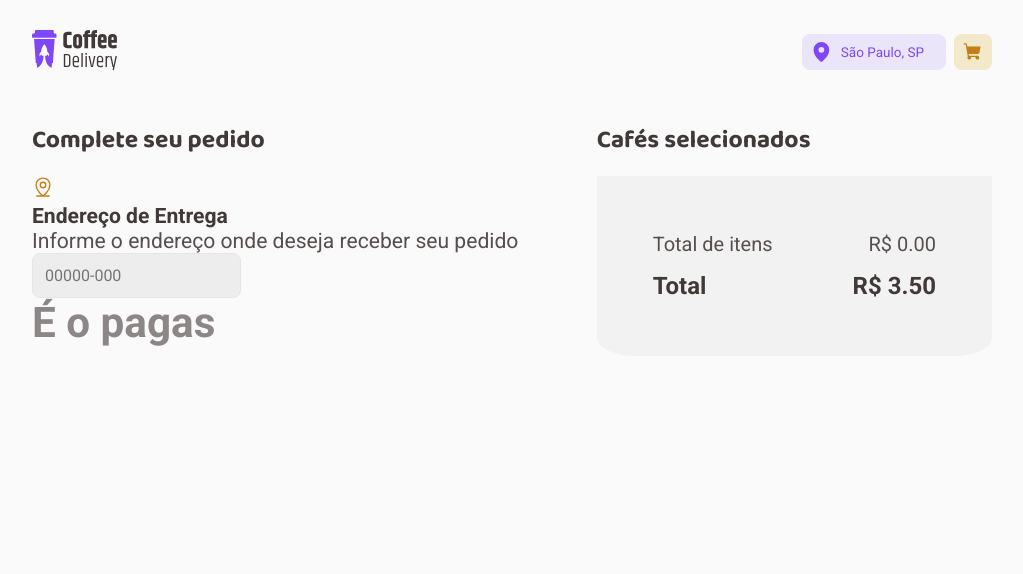
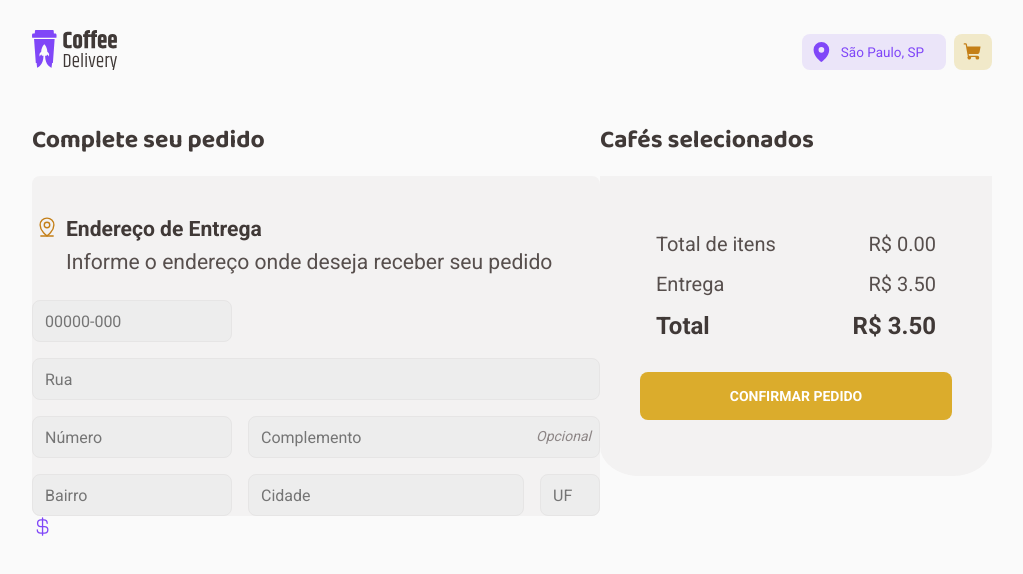
Before and after one commit to CaioScatolino/coffee-delivery-v2, a React (Vite) app: page /checkout in a window 1280 px wide. Shown: the top 574 px of the page, without its empty margins (128-1151 px from the left). Built offline with nearby package versions, Linux system fonts and the light colour scheme.

Commit message:
Atualizando projeto

```diff
--- a/src/Pages/Checkout/Order/FormAdress/index.tsx
+++ b/src/Pages/Checkout/Order/FormAdress/index.tsx
@@ -1,10 +1,20 @@
 import { Payment } from '../Payment'
 import * as zod from 'zod'
 import { zodResolver } from '@hookform/resolvers/zod'
-import { FormAdressContainer, FormContainer, InputPostCode } from './styles'
+import {
+  FormAdressContainer,
+  FormContainer,
+  InputCity,
+  InputComplement,
+  InputNeighborhood,
+  InputNumber,
+  InputPostcode,
+  InputState,
+  InputStreet,
+} from './styles'
 import { useContext } from 'react'
 import { OrderContext } from '../../../../contexts/OrderContext'
-import { useForm } from 'react-hook-form'
+import { useForm, FormProvider } from 'react-hook-form'
 
 const newAdressFormsValidationSchema = zod.object({
   postcode: zod.string().min(1, 'Inform PostCode'),
@@ -20,25 +30,71 @@ const newAdressFormsValidationSchema = zod.object({
 export type NewAdressFormData = zod.infer<typeof newAdressFormsValidationSchema>
 
 export function FormAdress() {
-  const { } = useContext(OrderContext)
+  const { createNewAdress } = useContext(OrderContext)
 
   const NewAdressForm = useForm<NewAdressFormData>({
     resolver: zodResolver(newAdressFormsValidationSchema),
   })
 
   const { reset, register, handleSubmit } = NewAdressForm
+  function handleCreateNewAdress(data: NewAdressFormData) {
+    console.log(data)
+    createNewAdress(data)
+    reset()
+  }
 
   return (
-    <FormContainer id="adressForm">
+    <FormContainer
+      id="adressForm"
+      onSubmit={handleSubmit(handleCreateNewAdress)}
+    >
       <FormAdressContainer>
-        <InputPostCode
+        <InputPostcode
           placeholder="00000-000"
           id="postCode"
           required
-          {...register('postCode')}
+          {...register('postcode')}
+        />
+        <InputStreet
+          placeholder="Rua"
+          id="street"
+          required
+          {...register('street')}
+        />
+        <InputNumber
+          placeholder="Número"
+          id="number"
+          required
+          {...register('number')}
+        />
+        <InputComplement
+          placeholder="Complemento"
+          id="complement"
+          {...register('complement')}
+        />
+        <span>Opcional</span>
+        <InputNeighborhood
+          placeholder="Bairro"
+          id="neighborhood"
+          required
+          {...register('neighborhood')}
+        />
+        <InputCity
+          placeholder="Cidade"
+          id="city"
+          required
+          {...register('city')}
+        />
+        <InputState
+          placeholder="UF"
+          id="state"
+          required
+          {...register('state')}
         />
       </FormAdressContainer>
-      <Payment />
+      <FormProvider {...NewAdressForm}>
+        <Payment />
+      </FormProvider>
     </FormContainer>
   )
 }
--- a/src/Pages/Checkout/Order/FormAdress/styles.ts
+++ b/src/Pages/Checkout/Order/FormAdress/styles.ts
@@ -1,7 +1,33 @@
 import styled from 'styled-components'
 
-export const FormContainer = styled.form``
-export const FormAdressContainer = styled.div``
+export const FormContainer = styled.form`
+  display: flex;
+  flex-direction: column;
+  background-color: ${(props) => props.theme.background};
+`
+export const FormAdressContainer = styled.div`
+  display: grid;
+  grid-template-columns: 12.5rem 17.25rem 3.75rem;
+  grid-template-rows: 2.625rem 2.625rem 2.625rem 2.625rem;
+  grid-template-areas:
+    'inputPostcode . .'
+    'inputStreet inputStreet inputStreet'
+    'inputNumber inputComplement inputComplement'
+    'inputNeighborhood inputCity inputState';
+  grid-gap: 1rem;
+  justify-content: center;
+  background-color: ${(props) => props.theme['base-card']};
+  border-bottom-left-radius: 8px;
+  border-bottom-right-radius: 8px;
+
+  span {
+    position: relative;
+    top: 8rem;
+    left: 18rem;
+    font-size: 0.875rem;
+    font-style: italic;
+  }
+`
 
 const Input = styled.input`
   background-color: ${(props) => props.theme['base-input']};
@@ -10,6 +36,24 @@ const Input = styled.input`
   padding: 0.75rem;
 `
 
-export const InputPostCode = styled(Input)`
-  grid-area: inputPostCode;
+export const InputPostcode = styled(Input)`
+  grid-area: inputPostcode;
 `
+export const InputStreet = styled(Input)`
+  grid-area: inputStreet;
+`
+export const InputNumber = styled(Input)`
+  grid-area: inputNumber;
+`
+export const InputComplement = styled(Input)`
+  grid-area: inputComplement;
+`
+export const InputNeighborhood = styled(Input)`
+  grid-area: inputNeighborhood;
+`
+export const InputCity = styled(Input)`
+  grid-area: inputCity;
+`
+export const InputState = styled(Input)`
+  grid-area: inputState;
+`
--- a/src/Pages/Checkout/Order/Payment/index.tsx
+++ b/src/Pages/Checkout/Order/Payment/index.tsx
@@ -1,3 +1,13 @@
+import { CurrencyDollar } from 'phosphor-react'
+import { BasicHeader } from '../styles'
+import { PaymentContainer } from './style'
+
 export function Payment() {
-  return <h1>É o pagas</h1>
+  return (
+    <PaymentContainer>
+      <BasicHeader variantColor="purple">
+        <CurrencyDollar />
+      </BasicHeader>
+    </PaymentContainer>
+  )
 }
--- /dev/null
+++ b/src/Pages/Checkout/Order/Payment/style.ts
@@ -0,0 +1,3 @@
+import styled from 'styled-components'
+
+export const PaymentContainer = styled.div``
--- a/src/Pages/Checkout/Order/styles.ts
+++ b/src/Pages/Checkout/Order/styles.ts
@@ -15,13 +15,30 @@ export const OrderContainer = styled.div`
   }
 `
 
-export const OrderContainerMain = styled.main``
+export const OrderContainerMain = styled.main`
+  display: flex;
+  flex-direction: column;
+  align-items: center;
+  width: 100%;
+  background-color: ${(props) => props.theme['base-card']};
+  padding: 2.5rem 0 0;
+  border-radius: 8px;
+`
 
 export const BasicHeader = styled.div<VariantColorProps>`
+  width: 35rem;
+  height: 2.75rem;
+
+  margin-bottom: 2.5rem;
+  display: flex;
+  gap: 0.5rem;
+  color: ${(props) => props.theme[VARIANT_COLOR[props.variantColor]]};
+  font-size: 1.32rem;
   color: ${(props) => props.theme[VARIANT_COLOR[props.variantColor]]};
 
   h4 {
     color: ${(props) => props.theme['base-subtitle']};
+    margin-bottom: 0.5rem;
   }
 
   p {
--- a/src/Pages/Checkout/Selected/index.tsx
+++ b/src/Pages/Checkout/Selected/index.tsx
@@ -1,7 +1,11 @@
 import { useContext } from 'react'
 import { OrderContext } from '../../../contexts/OrderContext'
 import { CoffeeCardSelected } from './Components/CoffeeCardSelected'
-import { SelectedContainer, SelectedContainerMain } from './styles'
+import {
+  PurchaseButton,
+  SelectedContainer,
+  SelectedContainerMain,
+} from './styles'
 
 export function Selected() {
   const { cart } = useContext(OrderContext)
@@ -32,6 +36,10 @@ export function Selected() {
               <td>Total de itens</td>
               <td>R$ {totalOrder.toFixed(2)}</td>
             </tr>
+            <tr>
+              <td>Entrega</td>
+              <td>R$ {deliveryFee.toFixed(2)}</td>
+            </tr>
           </tbody>
           <tfoot>
             <tr>
@@ -40,6 +48,9 @@ export function Selected() {
             </tr>
           </tfoot>
         </table>
+        <PurchaseButton type="submit" form="adressForm">
+          CONFIRMAR PEDIDO
+        </PurchaseButton>
       </SelectedContainerMain>
     </SelectedContainer>
   )
--- a/src/Pages/Checkout/Selected/styles.ts
+++ b/src/Pages/Checkout/Selected/styles.ts
@@ -54,3 +54,15 @@ export const SelectedContainerMain = styled.main`
     }
   }
 `
+export const PurchaseButton = styled.button`
+  margin: 1rem 0;
+  width: 100%;
+  padding: 0.75rem 0.5rem;
+  border: 0;
+  background-color: ${(props) => props.theme.yellow};
+  color: ${(props) => props.theme.white};
+  font-weight: 700;
+  font-size: 0.875rem;
+  height: 3rem;
+  border-radius: 8px;
+`
--- a/src/contexts/OrderContext.tsx
+++ b/src/contexts/OrderContext.tsx
@@ -1,14 +1,28 @@
-import { createContext, ReactNode, useEffect, useReducer } from 'react'
+import {
+  createContext,
+  ReactNode,
+  useEffect,
+  useReducer,
+  useState,
+} from 'react'
+import { useNavigate } from 'react-router-dom'
+import { NewAdressFormData } from '../Pages/Checkout/Order/FormAdress'
 import { coffees } from '../products/products'
-import { updateCartAction, removeFromCartAction } from '../reducers/actions'
-import { Coffee, Item, orderReducer } from '../reducers/reducer'
+import {
+  updateCartAction,
+  removeFromCartAction,
+  createNewAdressAction,
+} from '../reducers/actions'
+import { Coffee, DeliveryInfo, Item, orderReducer } from '../reducers/reducer'
 
 export interface OrderContextType {
   coffees: Coffee[]
   cart: Item[]
+  adress?: DeliveryInfo
 
   updateCart: (idProduct: string, quantity: number) => void
   removeFromCart: (id: string) => void
+  createNewAdress: (data: NewAdressFormData) => void
 }
 
 export interface OrderContextProviderProps {
@@ -17,13 +31,13 @@ export interface OrderContextProviderProps {
 export const initialState = {
   id: new Date().toString(),
   cart: [] as Item[],
-  // adress: {} as DeliveryInfo,
+  adress: {} as DeliveryInfo,
 }
 
 export const OrderContext = createContext({} as OrderContextType)
 
 export function OrderContextProvider({ children }: OrderContextProviderProps) {
-  // const [load, setLoad] = useState(false)
+  const [load, setLoad] = useState(false)
 
   const [orderState, dispatch] = useReducer(orderReducer, initialState, () => {
     const storedStateAsJSON = localStorage.getItem(
@@ -35,7 +49,7 @@ export function OrderContextProvider({ children }: OrderContextProviderProps) {
     return initialState
   })
 
-  const { cart /* adress */ } = orderState
+  const { cart, adress } = orderState
 
   function updateCart(idProduct: string, quantity: number) {
     dispatch(updateCartAction(idProduct, quantity))
@@ -45,24 +59,33 @@ export function OrderContextProvider({ children }: OrderContextProviderProps) {
     dispatch(removeFromCartAction(idProduct))
   }
 
+  function createNewAdress(dataForm: NewAdressFormData) {
+    dispatch(createNewAdressAction(dataForm))
+    setLoad(true)
+  }
+
   useEffect(() => {
     const stateJSON = JSON.stringify(orderState)
 
     localStorage.setItem('@ignite-coffee-delivery:orderState-1.0.0', stateJSON)
   }, [orderState])
 
+  const navigate = useNavigate()
+  useEffect(() => {
+    if (load) {
+      navigate('/success')
+    }
+  }, [load, navigate])
+
   return (
     <OrderContext.Provider
       value={{
         coffees,
         cart,
+        adress,
         updateCart,
         removeFromCart,
-        // adress,
-
-        // updateCart,
-        // removeFromCart,
-        // createNewAdress,
+        createNewAdress,
       }}
     >
       {children}
--- a/src/reducers/actions.ts
+++ b/src/reducers/actions.ts
@@ -1,8 +1,13 @@
+import { NewAdressFormData } from '../Pages/Checkout/Order/FormAdress'
+
 export enum ActionTypes {
   // eslint-disable-next-line no-unused-vars
   UPDATE_CART = 'UPDATE_CART',
   // eslint-disable-next-line no-unused-vars
   REMOVE_FROM_CART = 'REMOVE_FROM_CART',
+
+  // eslint-disable-next-line no-unused-vars
+  CREATE_NEW_ADRESS = 'CREATE_NEW_ADRESS',
 }
 
 export function updateCartAction(idProduct: string, quantity: number) {
@@ -22,3 +27,12 @@ export function removeFromCartAction(idProduct: string) {
     },
   }
 }
+
+export function createNewAdressAction(dataForm: NewAdressFormData) {
+  return {
+    type: ActionTypes.CREATE_NEW_ADRESS,
+    payload: {
+      dataForm,
+    },
+  }
+}
--- a/src/reducers/reducer.ts
+++ b/src/reducers/reducer.ts
@@ -10,6 +10,17 @@ export interface Coffee {
   price: number
 }
 
+export interface DeliveryInfo {
+  postCode: string
+  street: string
+  number: string
+  complement?: string
+  neighborhood: string
+  city: string
+  state: string
+  payment: string
+}
+
 export interface Item extends Coffee {
   quantity: number
 }
@@ -17,7 +28,7 @@ export interface Item extends Coffee {
 export interface OrderState {
   id: string
   cart: Item[]
-  // adress?: DeliveryInfo
+  adress?: DeliveryInfo
 }
 
 export function orderReducer(state: OrderState, action: any): any {
@@ -63,6 +74,13 @@ export function orderReducer(state: OrderState, action: any): any {
       }
     }
 
+    case ActionTypes.CREATE_NEW_ADRESS: {
+      return {
+        ...state,
+        adress: action.payload.dataForm,
+      }
+    }
+
     default:
       return state
   }
```
